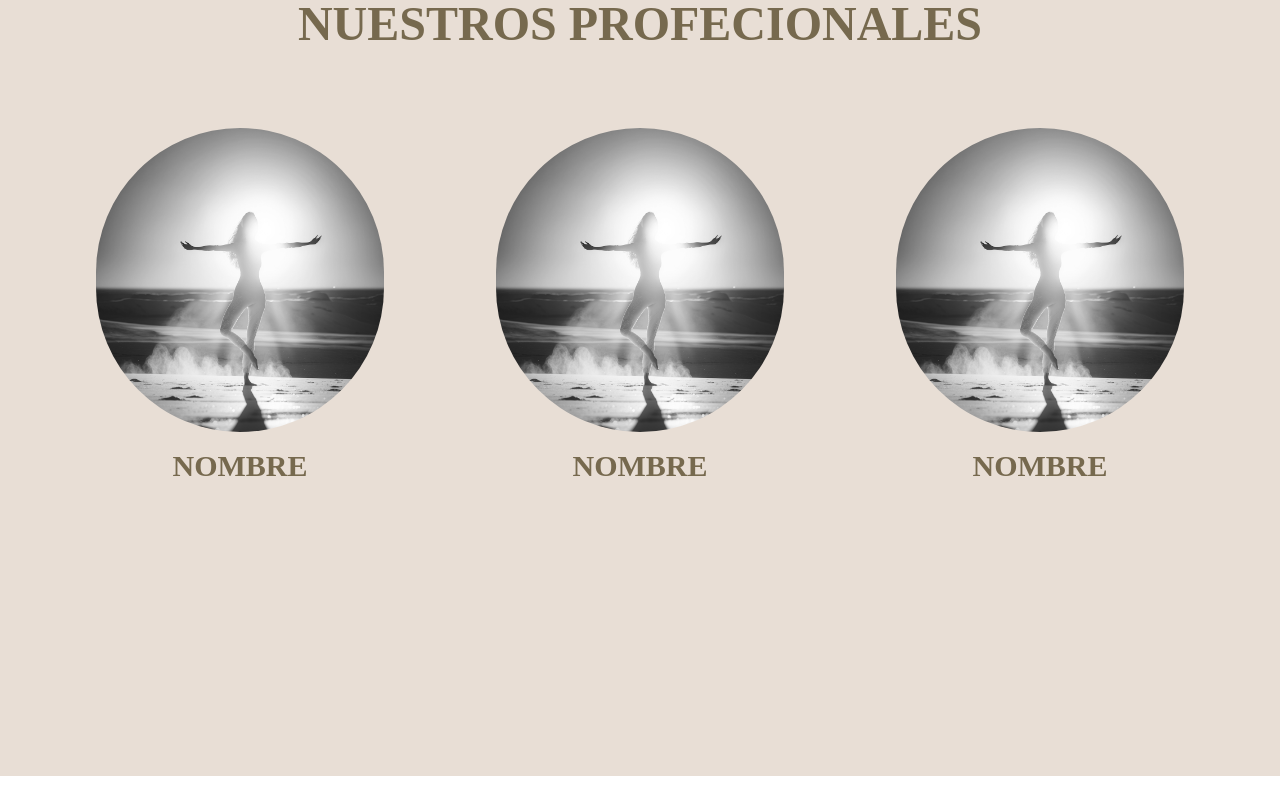
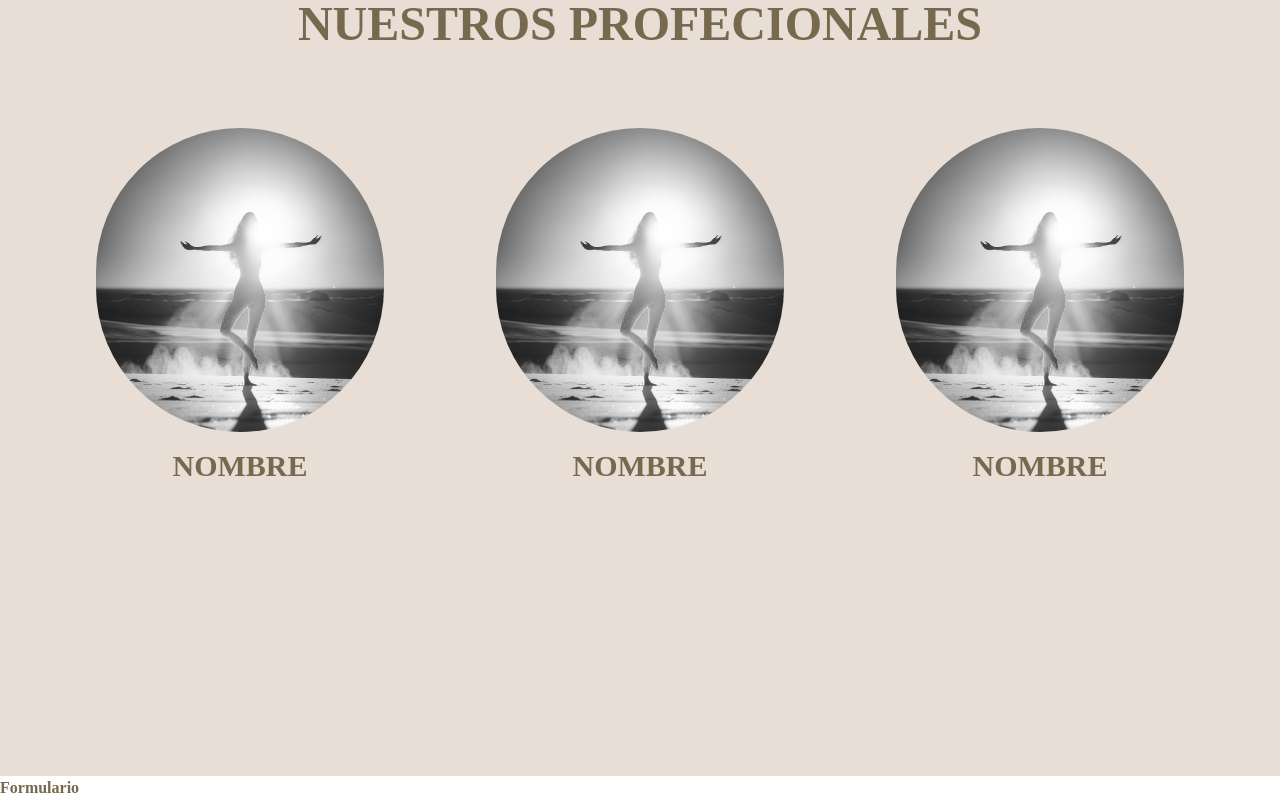
Before and after one commit to Teshpop/Wellness, a React (Vite) app: page / in a window 1280 px wide. Shown: the part 2888-3688 px from the top of the page. Before the commit the page ends 3664 px from the top, so only its background shows below. Built offline with nearby package versions, Linux system fonts and the light colour scheme; a web font is replaced by a local one.

Commit message:
cambio sintaxis function App

```diff
--- a/src/App.jsx
+++ b/src/App.jsx
@@ -128,22 +128,30 @@ function Section4(){
   )
 }
 
+function Header(){
+  return(<></>)
+}
+
+function BtnRs(){
+  return(<></>)
+}
+
 function App() {
   return (
     <>
-      <div className=" font-bellota ">
-        <header>
-          <nav></nav>
-        </header>
+      <div className=" font-bellota mr-0 text-brown-300 font-semibold">
+        <Header/>
         <Section0/>
         <Section1/>
         <Section2/>
         <Section3/>
-
+        <Section4/>
+        <BtnRs/>
         <footer></footer>
       </div>
     </>
   )
 }
 
+
 export default App
```
